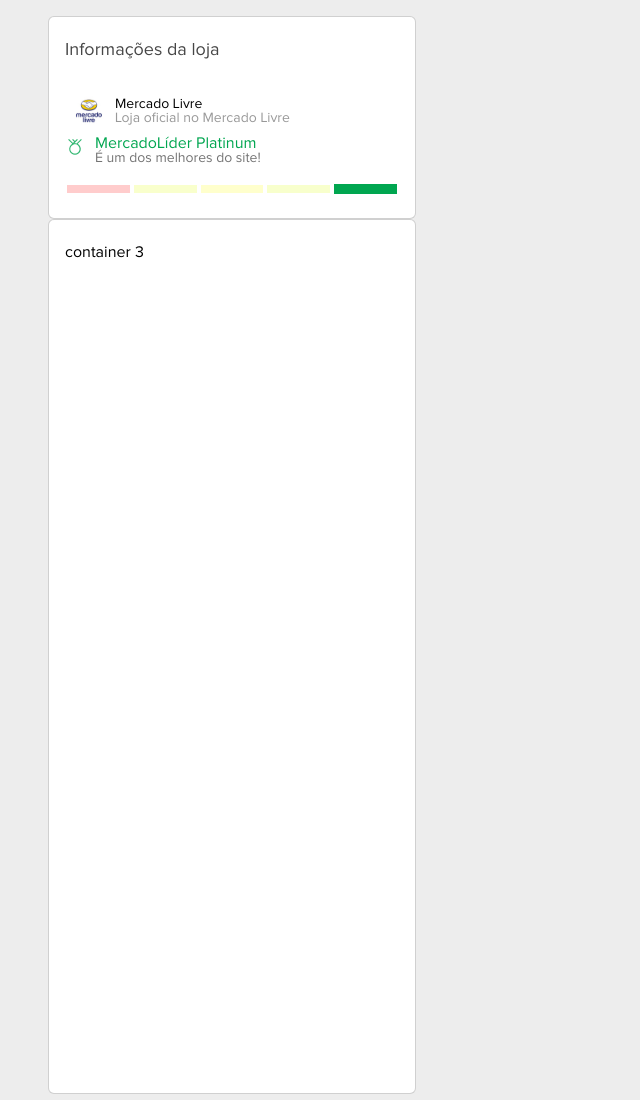
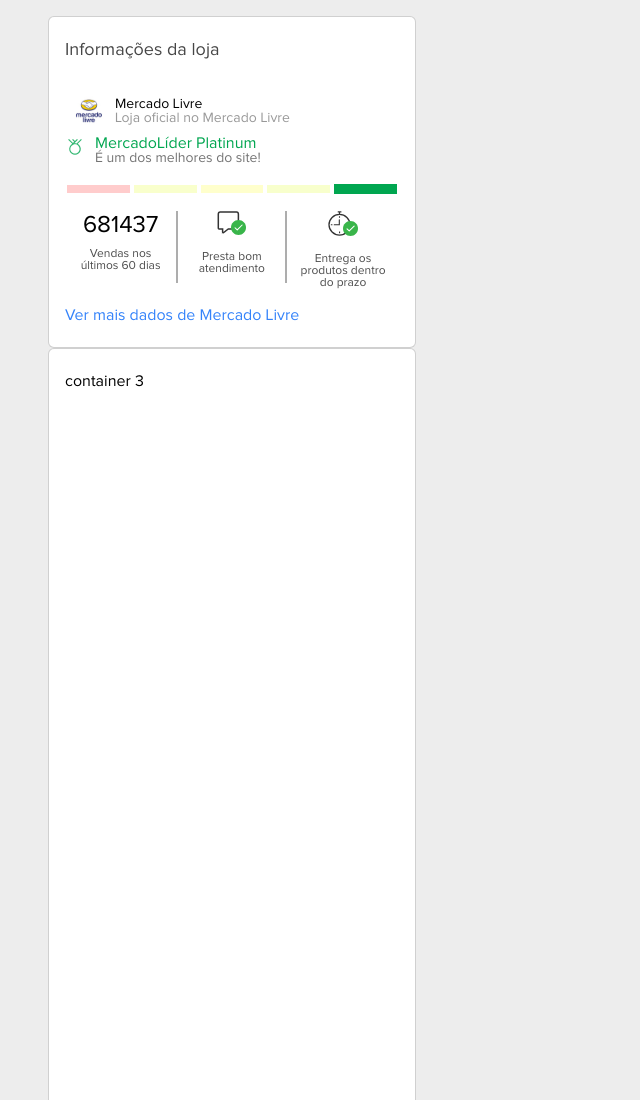
Before and after one commit to HcodeLabBlue/mercadoLivre, a website: page coluna-lateral.html in a window 1280 px wide. Shown: the top 1100 px of the page, without its empty margins (0-640 px from the left). Drawn offline with Linux system fonts and the light colour scheme.

Commit message:
col - card 2

```diff
--- a/assets/scss/coluna-lateral.scss
+++ b/assets/scss/coluna-lateral.scss
@@ -330,6 +330,40 @@
                 height: 10px;
             }
         }
+        #col_reputacao {
+            display: flex;
+            width: 100%;
+            height: 72px;
+            margin-top: 17px;
+            /*  */
+            .col_reputacao_item {
+                width: 33.3%;
+            }
+            .col_reputacao_tit {
+                color: #000;
+                display: block;
+                font-size: 24px;
+                font-weight: 400;
+                line-height: 1.2;
+                text-align: center;
+            }
+            .col_reputacao_sub {
+                line-height: 1;
+                margin-top: 8px;
+                font-size: 12px;
+                text-align: center;
+                color: rgba(0, 0, 0, 0.699);
+                padding: 0 8px;
+            }
+            #col_reputacao_02 {
+                border-left: 2px solid rgb(173, 173, 173);
+                border-right: 2px solid rgb(173, 173, 173);
+            }
+        }
+        #col_mais_dados {
+            color: #3483fa;
+            margin-top: 24px;
+        }
     }
     /* ================= */
     #col_devolucao {
--- a/coluna-lateral.html
+++ b/coluna-lateral.html
@@ -229,6 +229,46 @@
                 </div>
             </div>
 
+            <div id="col_reputacao">
+                <div id="col_reputacao_01" class="col_reputacao_item">
+                    <div class="col_reputacao_tit">
+                        681437
+                    </div>
+                    <div class="col_reputacao_sub">
+                        Vendas nos últimos 60 dias
+                    </div>
+                </div>
+                <div id="col_reputacao_02" class="col_reputacao_item">
+                    <div class="col_reputacao_tit">
+                        <svg width="29" height="24" viewBox="0 0 29 24" fill="none" xmlns="http://www.w3.org/2000/svg">
+                            <path fill-rule="evenodd" clip-rule="evenodd" d="M6.74671 21.511L11.2847 17.993H19.5227C20.5547 17.993 21.3907 17.013 21.3907 15.803V3.20999C21.3907 1.99999 20.5547 1.01999 19.5227 1.01999H3.17271C2.14071 1.01999 1.30371 1.99999 1.30371 3.20999V17.287C1.30371 17.677 1.61971 17.993 2.00971 17.993H5.60971V20.953C5.60979 21.085 5.64685 21.2143 5.7167 21.3263C5.78655 21.4382 5.88639 21.5284 6.00489 21.5865C6.12339 21.6446 6.2558 21.6683 6.3871 21.655C6.5184 21.6416 6.64333 21.5917 6.74771 21.511H6.74671Z" stroke="#333333" stroke-width="1.5"/>
+                            <path d="M21.5 24C25.6421 24 29 20.6421 29 16.5C29 12.3579 25.6421 9 21.5 9C17.3579 9 14 12.3579 14 16.5C14 20.6421 17.3579 24 21.5 24Z" fill="#39B54A"/>
+                            <path d="M20.25 18.89L25.14 14M17.75 16.5L20.195 18.945L17.75 16.5Z" stroke="white" stroke-width="1.059" stroke-linecap="round"/>
+                        </svg>
+                    </div>
+                    <div class="col_reputacao_sub">
+                        Presta bom atendimento
+                    </div>
+                </div>
+                <div id="col_reputacao_03" class="col_reputacao_item">
+                    <div class="col_reputacao_tit">
+                        <svg width="30" height="26" viewBox="0 0 30 26" fill="none" xmlns="http://www.w3.org/2000/svg">
+                            <path d="M11.5 24.02C17.299 24.02 22 19.4148 22 13.734C22 8.05323 17.299 3.44803 11.5 3.44803C5.70101 3.44803 1 8.05323 1 13.734C1 19.4148 5.70101 24.02 11.5 24.02Z" stroke="#333333" stroke-width="1.286"/>
+                            <path d="M11.3131 8.82101V13.765H6.24008M20.1071 13.734H18.5171H20.1071ZM4.42008 13.734H2.83008H4.42008ZM11.5001 5.16301V6.75301V5.16301ZM11.5631 20.591V22.181V20.591ZM11.5001 0.877014V3.36101V0.877014ZM9.75008 0.877014H13.3871H9.75008Z" stroke="#333333" stroke-width="1.102" stroke-linecap="round"/>
+                            <path d="M22.5 25.02C26.6421 25.02 30 21.6622 30 17.52C30 13.3779 26.6421 10.02 22.5 10.02C18.3579 10.02 15 13.3779 15 17.52C15 21.6622 18.3579 25.02 22.5 25.02Z" fill="#39B54A"/>
+                            <path d="M21.25 19.91L26.14 15.02M18.75 17.52L21.195 19.965L18.75 17.52Z" stroke="white" stroke-width="1.059" stroke-linecap="round"/>
+                        </svg>
+                    </div>
+                    <div class="col_reputacao_sub">
+                        Entrega os produtos dentro do prazo
+                    </div>
+                </div>
+            </div>
+
+            <div id="col_mais_dados">
+                Ver mais dados de Mercado Livre
+            </div>
+
         </div>
         <!--  -->
         <div id="col_devolucao" class="col_default">
```
Also changed, not shown: assets/css/main.css.
